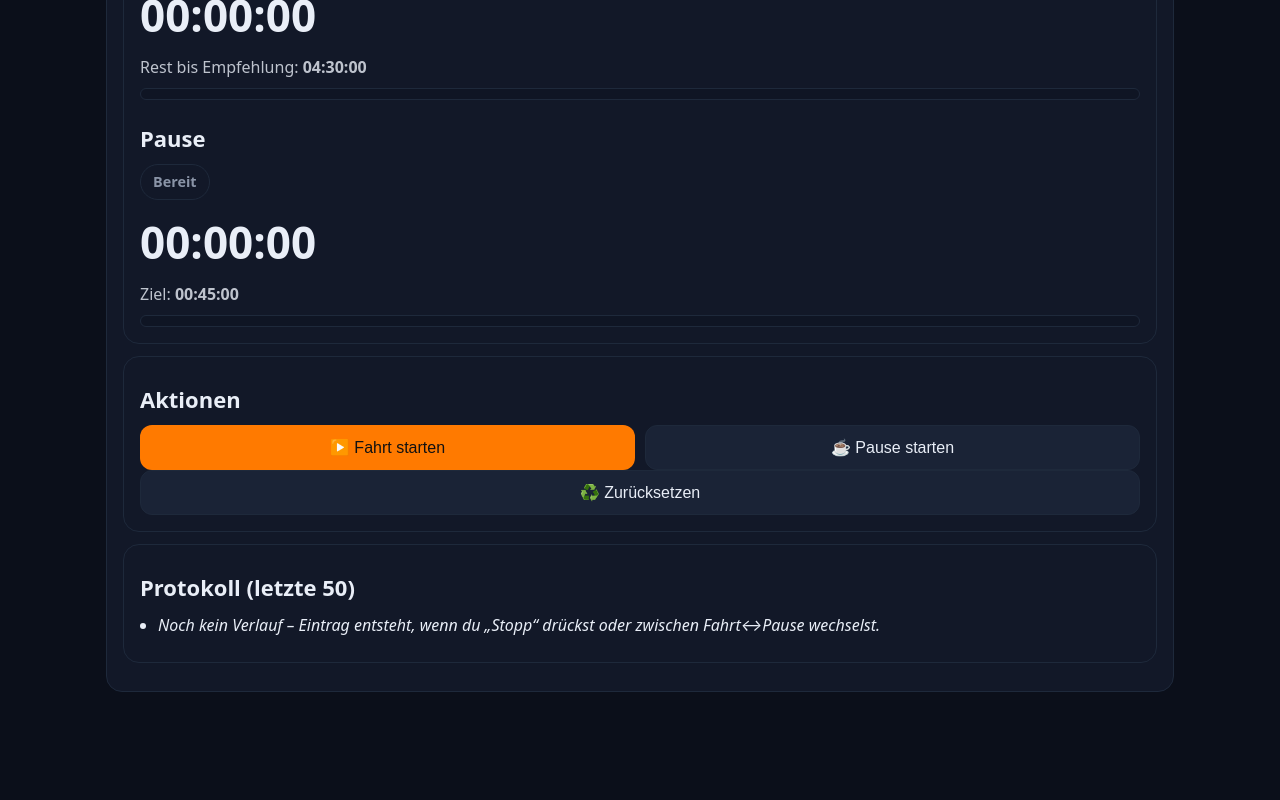
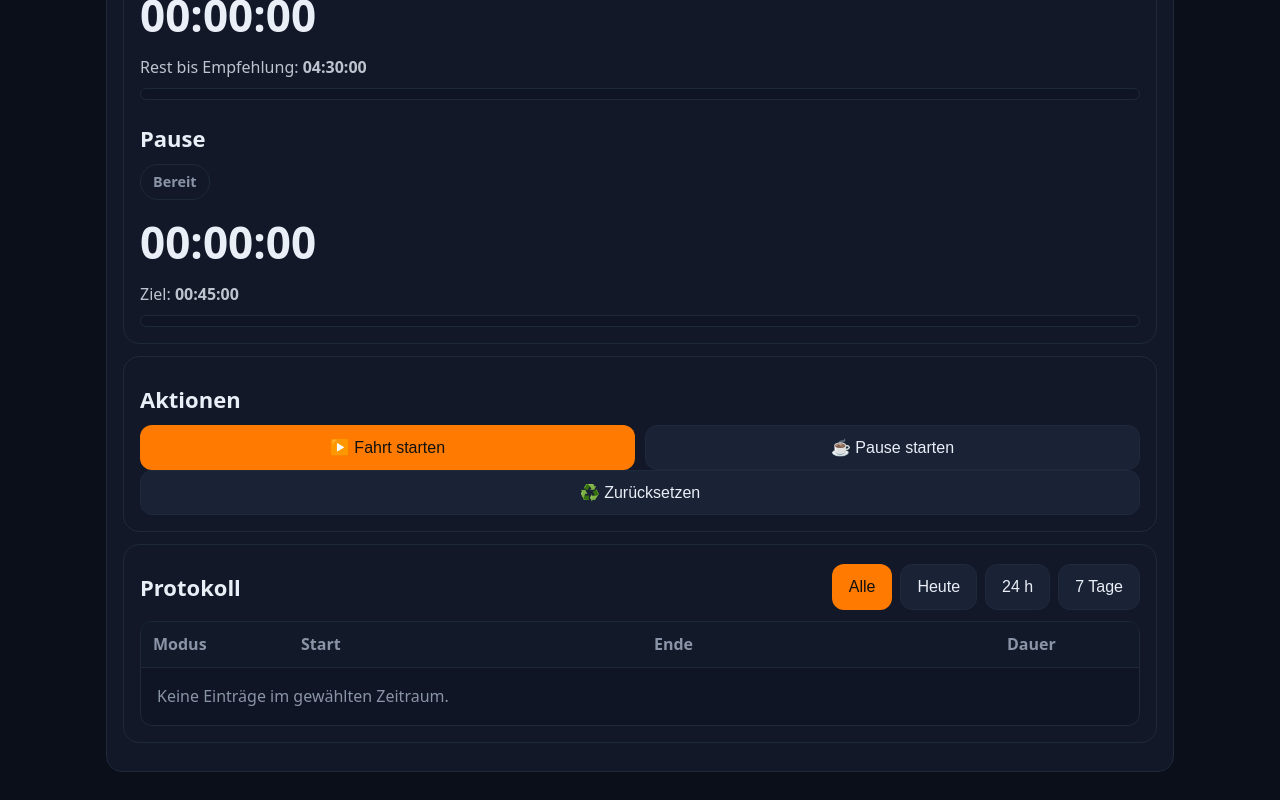
Before and after one commit to techtumbler/truckerApp, a React (Vite) app: page / in a window 1280 px wide. Shown: the part 358-1158 px from the top of the page. Before the commit the page ends 1078 px from the top, so only its background shows below. Built offline with nearby package versions, Linux system fonts and the light colour scheme.

Commit message:
Log: Filter (Alle/Heute/24h/7T), bessere Darstellung

```diff
--- a/src/routes/Timer.jsx
+++ b/src/routes/Timer.jsx
@@ -1,8 +1,9 @@
-import React, { useEffect, useRef, useState } from 'react'
+import React, { useEffect, useRef, useState, useMemo } from 'react'
 import { loadTimer, saveTimer, defaultState, formatHMS, computeElapsed, status } from '../lib/timer'
 
 export default function Timer(){
   const [st, setSt] = useState(loadTimer())
+  const [filter, setFilter] = useState('all') // 'all' | 'today' | '24h' | '7d'
   const tickRef = useRef(null)
   const lastWarnRef = useRef({ m15:false, m5:false })
 
@@ -65,7 +66,6 @@ export default function Timer(){
   }
   function switchTo(newMode){
     if(st.mode==='idle'){ newMode==='driving' ? startDriving() : startBreak(); return }
-    // aktuellen Block abschließen → neuen starten
     closeCurrentToHistory(newMode)
     if(newMode==='driving'){ lastWarnRef.current = { m15:false, m5:false } }
   }
@@ -75,6 +75,28 @@ export default function Timer(){
     setSt(defaultState())
   }
 
+  // ===== Log-Filter =====
+  function inFilter(entry, kind){
+    const end = new Date(entry.end)
+    const now = new Date()
+    if(kind === 'today'){
+      const startOfDay = new Date(now.getFullYear(), now.getMonth(), now.getDate(), 0,0,0,0)
+      return end >= startOfDay
+    }
+    if(kind === '24h'){
+      return (now - end) <= 24*60*60*1000
+    }
+    if(kind === '7d'){
+      return (now - end) <= 7*24*60*60*1000
+    }
+    return true // 'all'
+  }
+
+  const filteredHistory = useMemo(()=>{
+    return (st.history || []).filter(h => inFilter(h, filter))
+  }, [st.history, filter])
+
+  // ===== Darstellung =====
   const s = status(st)
   const barClass = lvl => `progress ${lvl}`
   const primaryClass = lvl => `btn dynamic ${lvl}`
@@ -103,6 +125,9 @@ export default function Timer(){
     )
   }
 
+  const fmtDT = (iso)=> new Date(iso).toLocaleString()
+  const modeBadge = (m)=> <span className={`chip ${m==='driving'?'chip-drive':'chip-break'}`}>{m==='driving'?'FAHRT':'PAUSE'}</span>
+
   return (
     <section className="card">
       <h1>Pausen-Timer</h1>
@@ -129,7 +154,7 @@ export default function Timer(){
           <div className={`badge ${s.kind==='break' ? (s.done ? 'ok' : 'warn') : 'muted'}`}>
             {s.kind==='break' ? (s.done ? 'OK' : 'Noch') : 'Bereit'}
           </div>
-        <div className="time">{formatHMS(st.mode==='break' ? st.elapsedMs : 0)}</div>
+          <div className="time">{formatHMS(st.mode==='break' ? st.elapsedMs : 0)}</div>
           <div className="meta">
             Ziel: <strong>00:45:00</strong>{s.kind==='break' && !s.done ? <> • Rest: <strong>{formatHMS(s.left)}</strong></> : null}
           </div>
@@ -148,17 +173,39 @@ export default function Timer(){
         </div>
       </div>
 
-      {/* Protokoll / Fahrten-Log */}
+      {/* Protokoll / Fahrten-Log mit Filter */}
       <div className="card">
-        <h2>Protokoll (letzte 50)</h2>
-        <ul style={{margin:'8px 0', paddingLeft:'18px'}}>
-          {st.history.map((h,i)=>(
-            <li key={i}>
-              <code>{h.mode.toUpperCase()}</code> • {new Date(h.start).toLocaleString()} → {new Date(h.end).toLocaleString()} • {formatHMS(h.durationMs)}
-            </li>
+        <div className="log-head">
+          <h2>Protokoll</h2>
+          <div className="log-filters">
+            <button className={`btn ${filter==='all'?'primary':''}`} onClick={()=>setFilter('all')}>Alle</button>
+            <button className={`btn ${filter==='today'?'primary':''}`} onClick={()=>setFilter('today')}>Heute</button>
+            <button className={`btn ${filter==='24h'?'primary':''}`} onClick={()=>setFilter('24h')}>24 h</button>
+            <button className={`btn ${filter==='7d'?'primary':''}`} onClick={()=>setFilter('7d')}>7 Tage</button>
+          </div>
+        </div>
+
+        <div className="table">
+          <div className="table-head">
+            <div>Modus</div>
+            <div>Start</div>
+            <div>Ende</div>
+            <div>Dauer</div>
+          </div>
+
+          {filteredHistory.length === 0 && (
+            <div className="table-empty">Keine Einträge im gewählten Zeitraum.</div>
+          )}
+
+          {filteredHistory.map((h,i)=>(
+            <div className="table-row" key={i}>
+              <div className="col-mode">{modeBadge(h.mode)}</div>
+              <div className="col-dt">{fmtDT(h.start)}</div>
+              <div className="col-dt">{fmtDT(h.end)}</div>
+              <div className="col-dur"><code>{formatHMS(h.durationMs)}</code></div>
+            </div>
           ))}
-          {st.history.length===0 && <li><em>Noch kein Verlauf – Eintrag entsteht, wenn du „Stopp“ drückst oder zwischen Fahrt↔Pause wechselst.</em></li>}
-        </ul>
+        </div>
       </div>
     </section>
   )
--- a/src/styles/app.css
+++ b/src/styles/app.css
@@ -156,3 +156,43 @@ h2{margin:.4em 0; font-size: clamp(18px, 3.5vw, 22px)}
 
 /* Dienst-Klassen */
 .hidden{display:none !important}
+
+/* ===== Log/History – Tabelle responsiv ===== */
+.log-head{display:flex;align-items:center;justify-content:space-between;gap:12px;flex-wrap:wrap;margin-bottom:8px}
+.log-filters{display:flex;gap:8px;flex-wrap:wrap}
+
+.table{width:100%;border:1px solid var(--border);border-radius:12px;overflow:hidden;background:#0f1524}
+.table-head,.table-row{
+  display:grid;grid-template-columns:140px 1fr 1fr 120px;gap:8px;align-items:center;
+}
+.table-head{
+  background:#121a2a;color:var(--muted);font-weight:700;padding:10px 12px;border-bottom:1px solid var(--border)
+}
+.table-row{padding:10px 12px;border-bottom:1px solid var(--border)}
+.table-row:last-child{border-bottom:none}
+.table-empty{padding:16px;color:var(--muted)}
+
+.col-mode{display:flex;align-items:center;gap:8px}
+.col-dt{white-space:nowrap;overflow:hidden;text-overflow:ellipsis}
+.col-dur{font-weight:700}
+
+/* Chips/Batches für Modus */
+.chip{
+  display:inline-block;padding:6px 10px;border-radius:999px;font-weight:700;font-size:.85rem;border:1px solid var(--border)
+}
+.chip-drive{background:var(--accent);color:#111;border:0}
+.chip-break{background:#ffb84d;color:#111;border:0}
+
+/* Mobile: untereinander stapeln */
+@media (max-width: 600px){
+  .table-head{display:none}
+  .table-row{
+    grid-template-columns:1fr; gap:6px;
+    border-bottom:1px solid var(--border);
+    padding:12px;
+  }
+  .col-mode{order:1}
+  .col-dt:nth-of-type(2){order:2}
+  .col-dt:nth-of-type(3){order:3}
+  .col-dur{order:4}
+}
```
